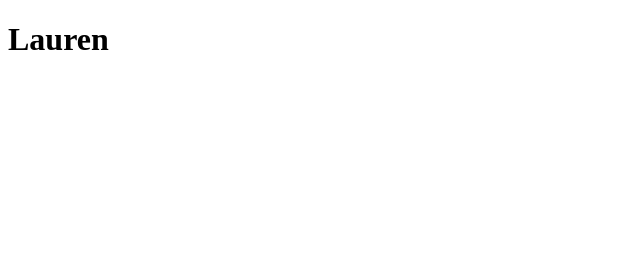
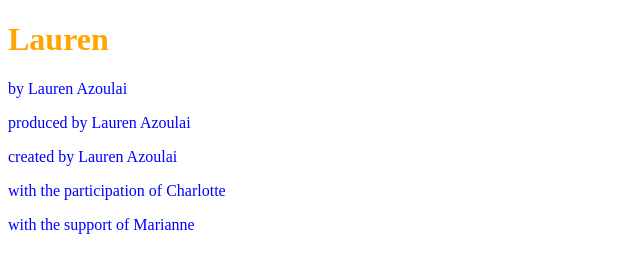
Before and after one commit to laurenazoulai/codefirstgirls, a plain HTML site: page index.html in a window 1280 px wide. Shown: the whole page, without its empty margins (0-640 px from the left). Drawn offline with Linux system fonts and the light colour scheme.

Commit message:
Updated website

```diff
--- a/index.html
+++ b/index.html
@@ -1,9 +1,18 @@
 <!DOCTYPE html>
 <html>
 <head>
-	<title></title>
+	<title> Lauren's Website </title>
 </head>
 <body>
 <h1> Lauren </h1>
+<p> by Lauren Azoulai
+<p> produced by Lauren Azoulai </p>
+<p> created by Lauren Azoulai </p>
+<p> with the participation of Charlotte </p>
+<p> with the support of Marianne </p>
+<style type="text/css">
+h1 {color:orange;}
+body {color: blue;}
+</style>
 </body>
 </html>
```
